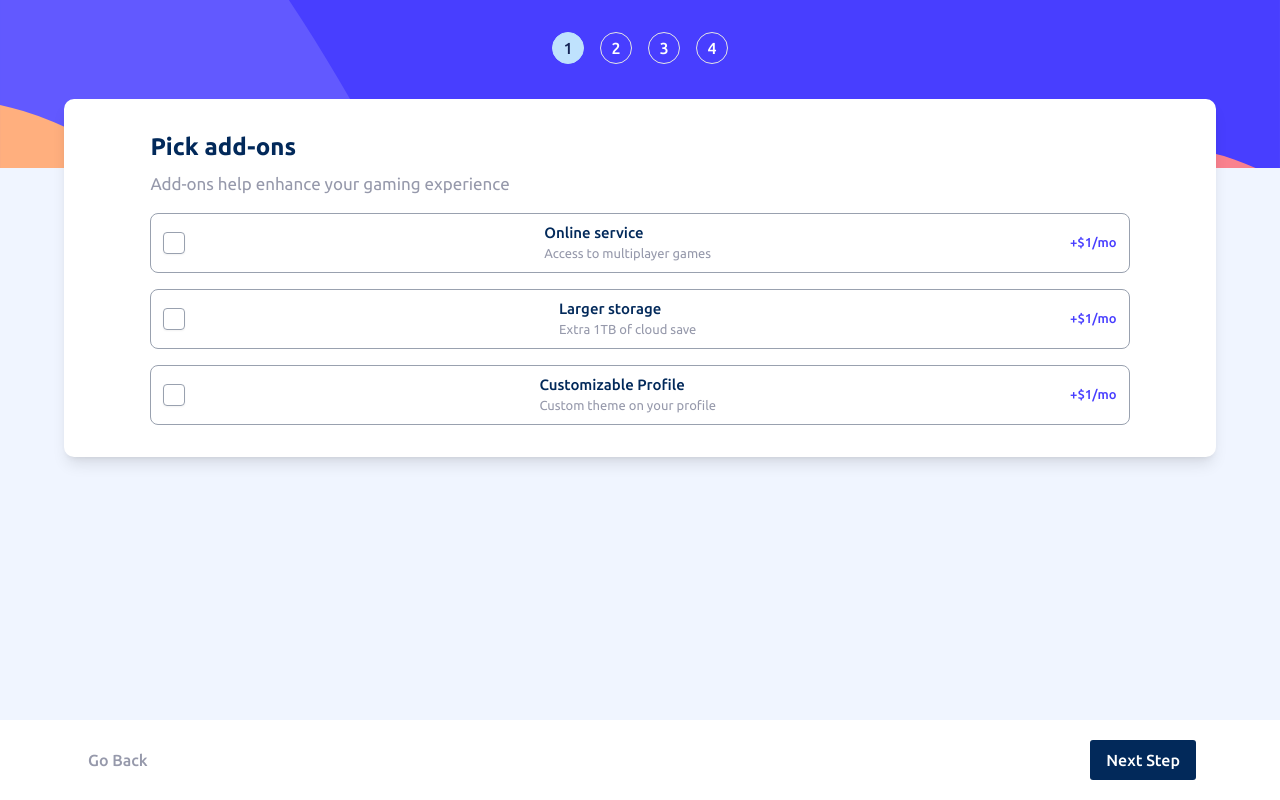
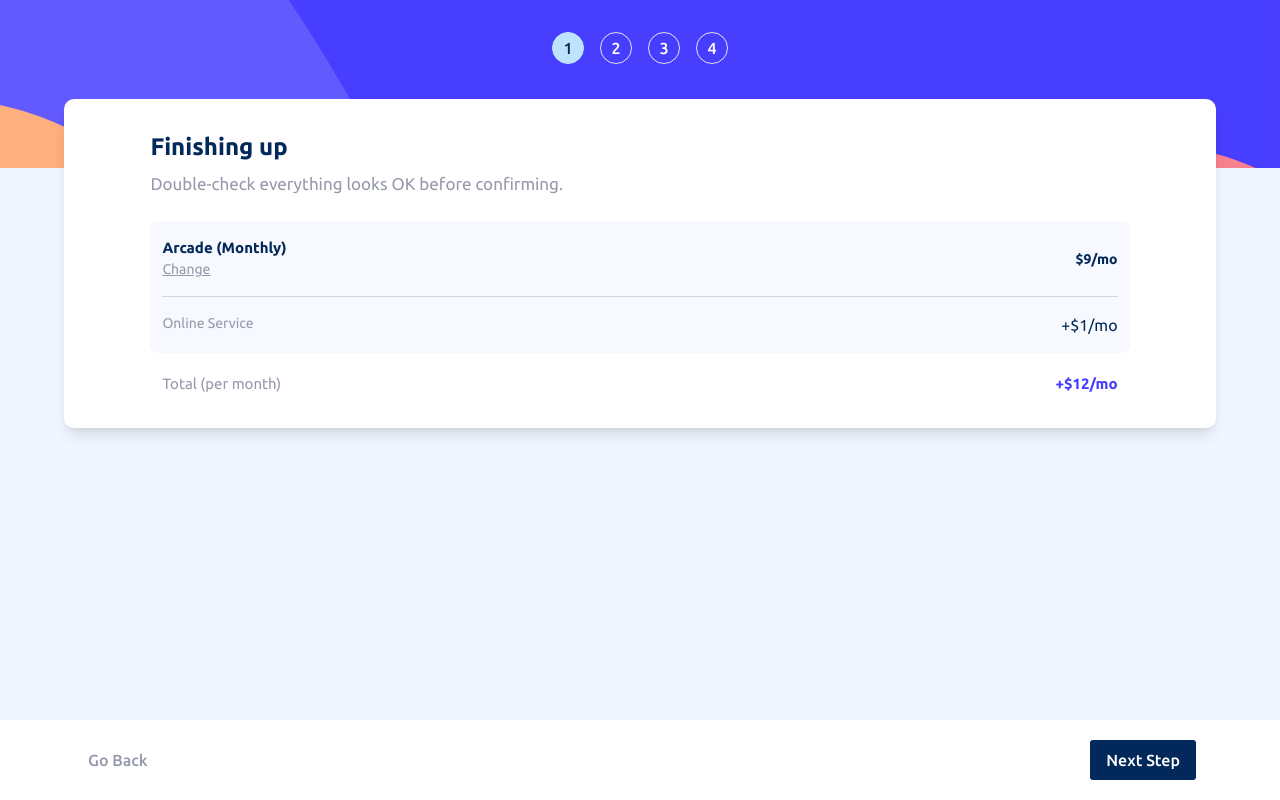
Before and after one commit to K1dou/front-end-challenges-II-, a React (Vite) app in the folder multi-step-form-main/: page / in a window 1280 px wide. Built offline with nearby package versions, Linux system fonts and the light colour scheme.

Commit message:
created component cardStep4

```diff
--- a/multi-step-form-main/src/App.tsx
+++ b/multi-step-form-main/src/App.tsx
@@ -8,6 +8,7 @@ import './index.css'
 import LayoutMain from './layouts/LayoutMain'
 import { FormProvider } from './contexts/FormContext'
 import CardStep3 from './components/CardStep3'
+import CardStep4 from './components/CardStep4'
 
 function App() {
 
@@ -18,7 +19,7 @@ function App() {
     <>
       <FormProvider>
         <LayoutMain>
-          <CardStep3 />
+          <CardStep4 />
         </LayoutMain>
       </FormProvider>
     </>
--- /dev/null
+++ b/multi-step-form-main/src/components/CardStep4.tsx
@@ -0,0 +1,69 @@
+import { useState } from "react";
+import CheckboxMain from "./CheckboxMain";
+import { useFormContext } from "@/contexts/FormContext";
+
+
+export default function CardStep4() {
+
+    const { addOns, toggleAddOn } = useFormContext();
+
+    const { isYearly } = useFormContext()
+
+
+
+    return (
+        <div className="bg-Blue-100 flex-1 relative">
+
+            <div className="w-[90%] mx-auto bg-White absolute -top-[69px]  py-8  left-1/2 transform -translate-x-1/2  rounded-lg  shadow-lg flex flex-col gap-4">
+
+                <div className="mx-auto w-[85%] ">
+
+                    <h1 className="text-Blue-950 font-bold text-2xl mb-2">Finishing up</h1>
+                    <p className="text-Grey-500 text-[17px]">Double-check everything looks OK before confirming.</p>
+
+
+                    <div className="mt-6 rounded-[8px] bg-[#F8F9FE] py-4 px-3 ">
+                        <div className="flex justify-between">
+                            <div>
+                                <p className="text-Blue-950 font-semibold text-[15px]">Arcade (Monthly)</p>
+                                <p className="text-Grey-500 underline text-[14px]">Change</p>
+                            </div>
+                            <span className="font-bold mt-3 text-Blue-950 text-[14px]">$9/mo</span>
+
+
+                        </div>
+
+                        <div className="w-full border-t border-gray-300 my-4"></div>
+                        <div>
+                            <div className="flex justify-between">
+                                <p className="text-Grey-500 text-[14px]">Online Service</p>
+                                <span className="text-Blue-950">+$1/mo</span>
+                            </div>
+
+                        </div>
+
+
+                    </div>
+
+                    <div className="flex justify-between px-3 mt-5">
+                        <p className="text-Grey-500 text-[15px]">Total (per month)</p>
+                        <span className="font-bold  text-Purple-600  text-[15px]">+$12/mo</span>
+                    </div>
+
+
+
+
+
+
+
+
+
+
+                </div>
+            </div>
+        </div>
+    )
+
+
+
+}
```
